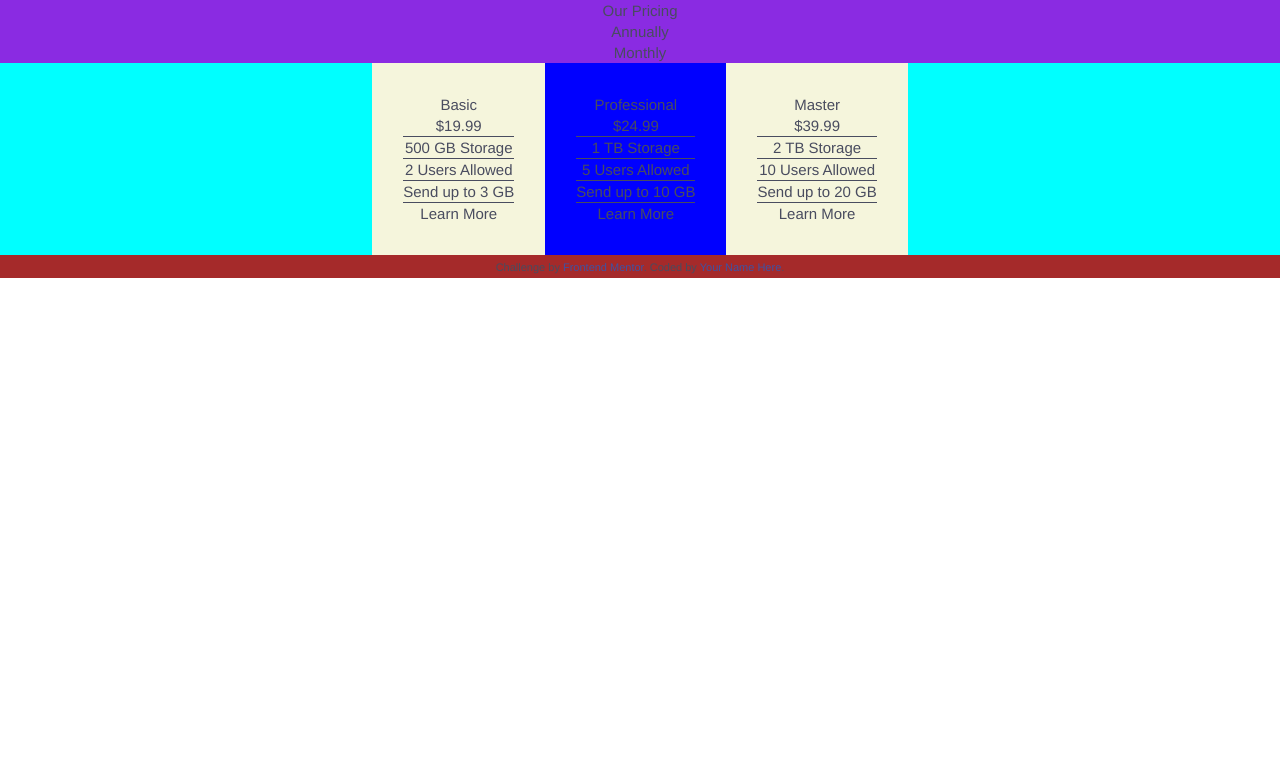
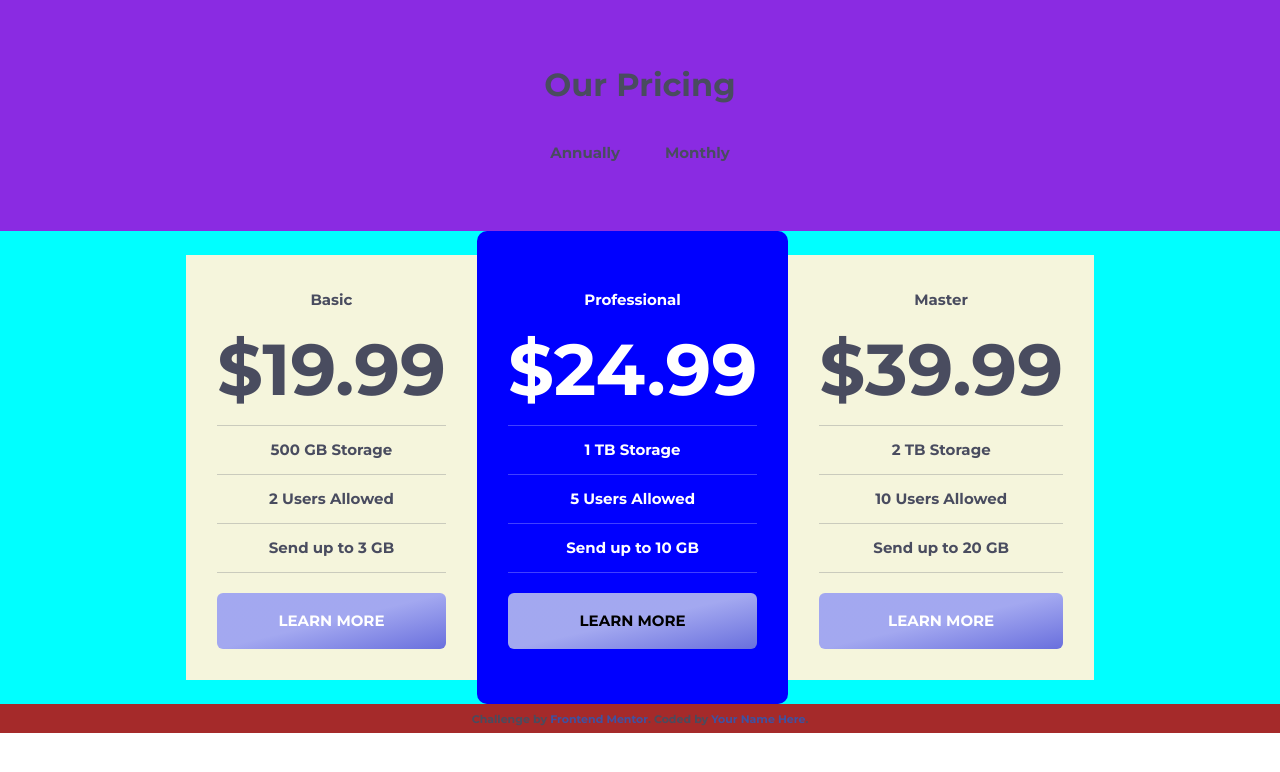
Before and after one commit to VFull/pricing-component, a plain HTML site: page index.html in a window 1280 px wide. Drawn offline with Linux system fonts and the light colour scheme.

Commit message:
Add HTML tags

```diff
--- a/css/style.css
+++ b/css/style.css
@@ -2,41 +2,60 @@ body {
   color: hsl(232, 13%, 33%);
   font-size: 15px;
   text-align: center;
+  font-family: 'Montserrat', sans-serif;
+  font-weight: 700;
+  line-height: 28px;
 }
 
 .header {
 width: 100%;
 background-color: blueviolet;
+padding-top: 71px;
+padding-bottom: 64px;
 }
 .header__h1 {
+font-size: 32px;
+margin-bottom: 40px;
+}
+
+.toggle {
+  display: flex;
+  justify-content: center;
+  gap: 15px;
+}
+
+.toggle__span {
 
 }
-.header__span {
+.toggle__label {
 
 }
-.header__label {
+.toggle__input {
 
 }
-.header__input {
 
-}
-.header__span {
-
-}
 
 .plans-section {
   background-color: aqua;
   display: flex;
   justify-content: center;
+  align-items: center;
 }
 
 .plan {
 background-color: beige;
 padding: 31px;
+display: flex;
+flex-direction: column;
+gap: 20px;
 }
 
 .plan--popular{
 background-color: blue;
+color: #fff;
+padding-top: 55px;
+padding-bottom: 55px;
+border-radius: 10px;
 }
 
 .plan__heading {
@@ -44,7 +63,8 @@ background-color: blue;
 }
 
 .plan__price  {
-
+font-size: 72px;
+line-height: 71px;
 }
 
 .plan__price--month {
@@ -56,18 +76,35 @@ display: none;
 }
 
 .plan__separator {
-  border-top: solid 1px;
+  border-top: solid 1px hsl(232, 13%, 33%);
+  opacity: .25;
+}
+
+.plan--popular .plan__separator {
+  border-top: solid 1px #fff;
 }
 
 
 .plan__features {
-
+display: flex;
+flex-direction: column;
+gap: 10px;
 }
 .plan__features__item {
 
 }
 .plan__button {
+text-transform: uppercase;
+color: #fff;
+/* background-color: blue; */
+background: linear-gradient(to bottom right, hsl(236, 72%, 79%) 50%, hsl(237, 63%, 64%) 100%) ;
+padding: 14px;
+border-radius: 6px;
+}
 
+.plan--popular .plan__button {
+  background: linear-gradient(to bottom-right, blue) ;
+  color: #000;
 }
 
 .footer {
--- a/index.html
+++ b/index.html
@@ -14,8 +14,12 @@
 
     <title>Frontend Mentor | [Challenge Name Here]</title>
 
-    <!-- Feel free to remove these styles or customise in your own stylesheet 👍 -->
-    <style></style>
+    <link rel="preconnect" href="https://fonts.googleapis.com" />
+    <link rel="preconnect" href="https://fonts.gstatic.com" crossorigin />
+    <link
+      href="https://fonts.googleapis.com/css2?family=Montserrat:wght@700&display=swap"
+      rel="stylesheet"
+    />
 
     <link rel="stylesheet" href="./css/reset.css" />
     <link rel="stylesheet" href="./css/style.css" />
@@ -24,10 +28,12 @@
   <body>
     <header class="header">
       <h1 class="header__h1">Our Pricing</h1>
-      <span class="header__span">Annually</span>
-      <label class="header__label" for="toggle"></label>
-      <input class="header__input" type="checkbox" id="toggle" />
-      <span class="header__span">Monthly</span>
+      <div class="toggle">
+        <span class="toggle__span">Annually</span>
+        <label class="toggle__label" for="toggle"></label>
+        <input class="toggle__input" type="checkbox" id="toggle" />
+        <span class="toggle__span">Monthly</span>
+      </div>
     </header>
 
     <main class="plans-section">
```
Also changed, not shown: css/reset.css (+33 -5 lines).
